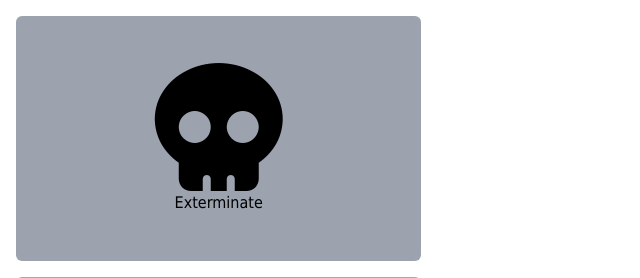
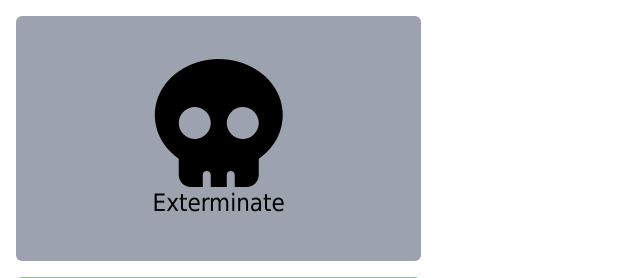
Before and after one commit to wvb-nuvias/Q.Dalek, a PHP site: page / in a window 1280 px wide. Shown: the top 278 px of the page, without its empty margins (0-640 px from the left). Run offline with PHP 8.4, Linux system fonts and the light colour scheme; some libraries are stand-ins or nearby versions.

Commit message:
bigger text

```diff
--- a/index.php
+++ b/index.php
@@ -35,7 +35,7 @@
             <button onclick="exterminate()" class="rounded-md bg-gray-400">
                 <div class="flex flex-col">
                     <div class="h-4/5 text-9xl fa-solid fa-2xl fa-skull"></div>
-                    <div class="h-1/5">Exterminate</div>
+                    <div class="h-1/5 text-2xl">Exterminate</div>
                 </div>
             </button>
             <button onclick="update()" class="rounded-md bg-green-400">
```
